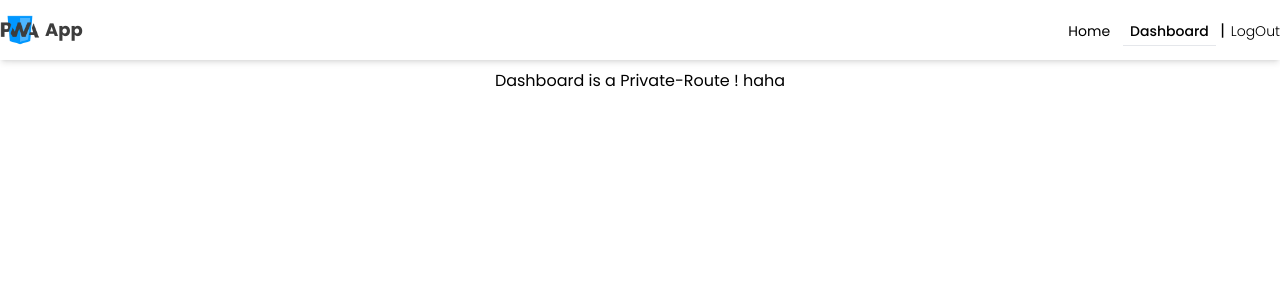
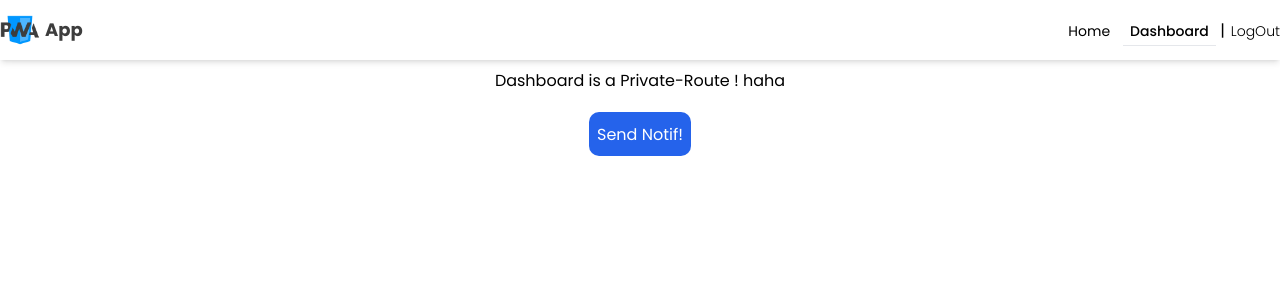
Before and after one commit to ztmsssaz/react-19-tailwind-temlate, a React (Vite) app: page /dashboard in a window 1280 px wide. Shown: the top 300 px of the page. Built offline with nearby package versions, Linux system fonts and the light colour scheme; sample sign-in values are in the browser's storage.

Commit message:
fix  pwa oprions

```diff
--- /dev/null
+++ b/src/components/NotifyButton.tsx
@@ -0,0 +1,42 @@
+// components/NotifyButton.jsx
+import { useEffect, useState } from 'react'
+
+export default function NotifyButton() {
+   const [permission, setPermission] = useState(Notification.permission)
+
+   useEffect(() => {
+      if ('Notification' in window) {
+         Notification.requestPermission().then(setPermission)
+      }
+   }, [])
+
+   const sendNotification = async () => {
+      if (permission !== 'granted') {
+         alert('اجازه‌ی ارسال نوتیفیکیشن داده نشده')
+         return
+      }
+
+      const registration = await navigator.serviceWorker.getRegistration()
+      if (registration) {
+         registration.showNotification('🛎️ پیام جدید!', {
+            body: 'روی این نوتیف کلیک کن تا وارد سایت بشی.',
+            icon: '/pwa-192x192.png',
+            vibrate: [100, 50, 100],
+            data: {
+               url: '/', // می‌تونی آدرس دلخواه بذاری
+            },
+         } as any)
+      } else {
+         alert('سرویس ورکر پیدا نشد 😢')
+      }
+   }
+
+   return (
+      <button
+         onClick={sendNotification}
+         className="rounded-10 bg-blue-600 px-8 py-10 text-white transition hover:bg-blue-800"
+      >
+         Send Notif!
+      </button>
+   )
+}
--- a/src/pages/dashboard.tsx
+++ b/src/pages/dashboard.tsx
@@ -1,7 +1,10 @@
+import NotifyButton from '../components/NotifyButton'
+
 function Dashboard() {
    return (
       <div>
          <p className="my-20">Dashboard is a Private-Route ! haha</p>
+         <NotifyButton />
       </div>
    )
 }
--- a/src/sw.js
+++ b/src/sw.js
@@ -1,4 +1,5 @@
 import { precacheAndRoute } from 'workbox-precaching'
+precacheAndRoute(self.__WB_MANIFEST)
 
 self.addEventListener('push', function (event) {
    const data = event.data?.json() || {}
@@ -11,4 +12,24 @@ self.addEventListener('push', function (event) {
 
    event.waitUntil(self.registration.showNotification(title, options))
 })
-precacheAndRoute(self.__WB_MANIFEST)
+self.addEventListener('notificationclick', function (event) {
+   event.notification.close()
+
+   event.waitUntil(
+      clients
+         .matchAll({ type: 'window', includeUncontrolled: true })
+         .then((clientList) => {
+            for (const client of clientList) {
+               if (client?.url === '/' && 'focus' in client) {
+                  console.log('Focus on same tab')
+                  return client.focus()
+               }
+            }
+
+            if (clients.openWindow) {
+               console.log('Open in a new tab')
+               return clients.openWindow('/')
+            }
+         })
+   )
+})
```
